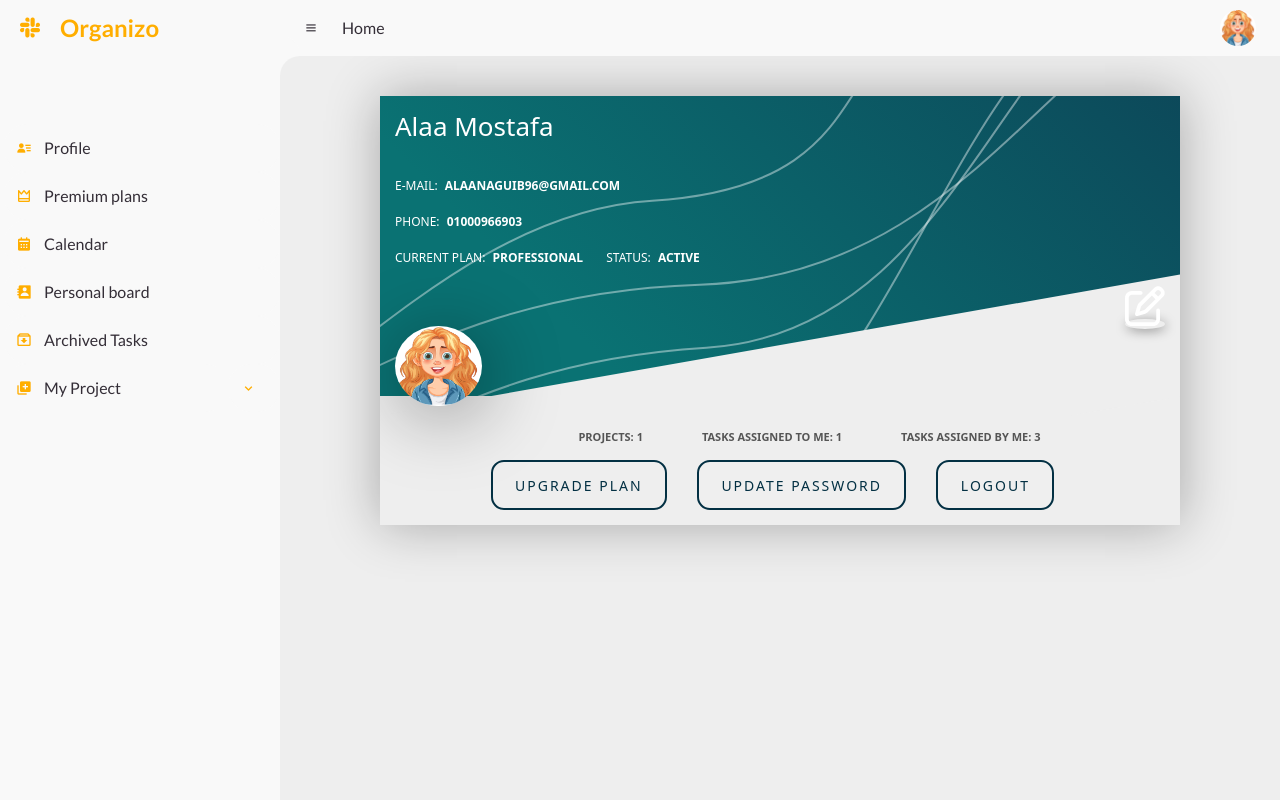
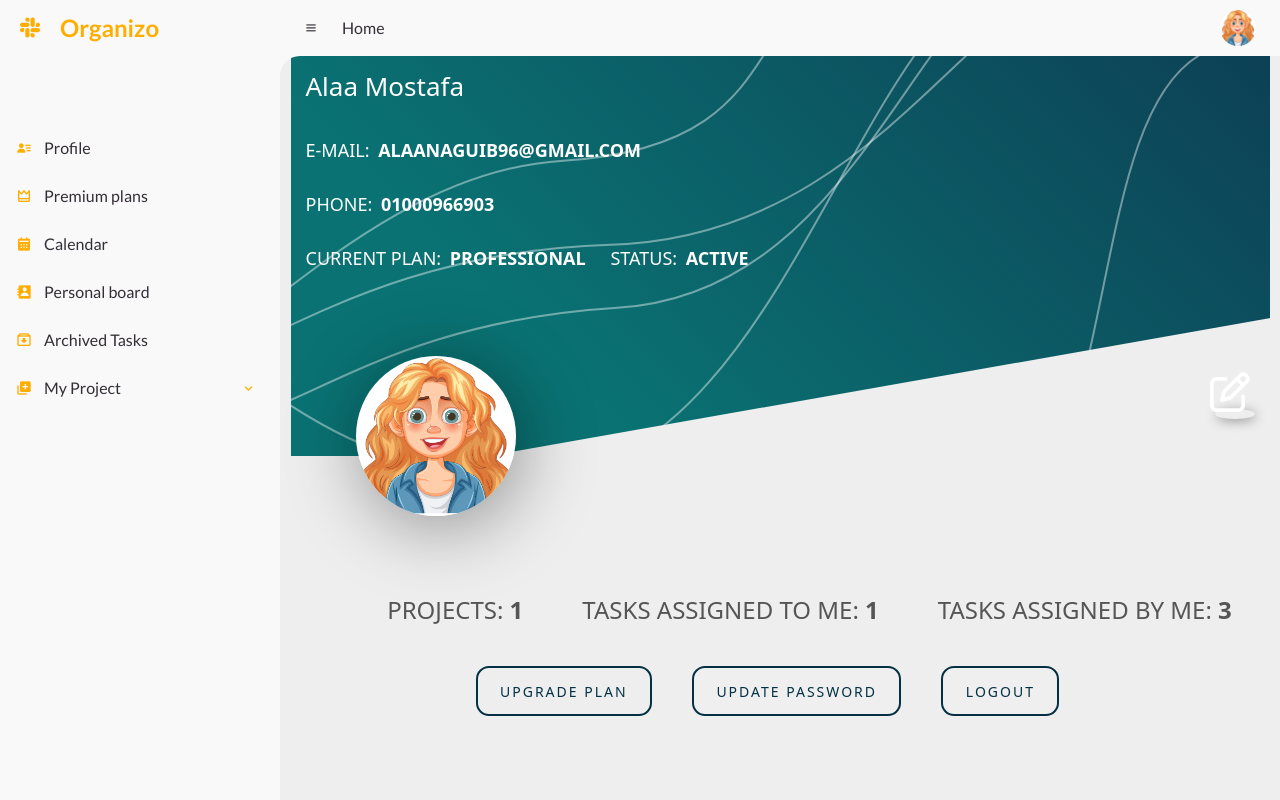
Before and after one commit to MohamedTBadr/3DOS-C1T2-Organizo, a PHP site: page /phpmailer/userprof.php in a window 1280 px wide. Run offline with PHP 8.4, Linux system fonts and the light colour scheme; a user stored in the database is signed in; data comes from the database, SQL or seed files in the repository; some libraries are stand-ins or nearby versions.

Commit message:
Add files via upload

```diff
--- a/css/nav.css
+++ b/css/nav.css
@@ -19,7 +19,7 @@ li {
 	--lato: 'Lato', sans-serif;
 
 	--light: #F9F9F9;
-	--blue: #3C91E6;
+	--blue: #6db1a6;
 	--light-blue: #CFE8FF;
 	--grey: #eee;
 	--dark-grey: #AAAAAA;
--- a/css/userprofile.css
+++ b/css/userprofile.css
@@ -39,13 +39,13 @@ html {
   zoom: 1;
 }
 
-.container {
+/* .container {
   box-shadow: 0 0 50px rgba(0, 0, 0, .3);
   margin: 40px auto;
   overflow: hidden;
   width: 100vh;
   padding: 0;
-}
+} */
 
 .header-container {
   position: relative;
@@ -95,7 +95,7 @@ html {
 .header {
   color: #fff;
   padding: 15px;
-  height: 300px;
+  height: 50vh;
 }
 
 .header>svg {
@@ -124,7 +124,7 @@ html {
 
 .stat-module {
   display: inline-block;
-  font-size: 12px;
+  font-size: large;
   margin-right: 20px;
   text-transform: uppercase;
 }
@@ -137,7 +137,7 @@ html {
 
 .overlay-header {
   background-color: #eee;
-  height: 120px;
+  height: 200px;
   margin: -50px 0 0 -25%;
   transform: rotate(-10deg);
   width: 150%;
@@ -147,24 +147,24 @@ html {
 .body {
   background-color: #eee;
   color: #555;
-  margin-top: -50px;
+  margin-top: -100px;
   padding: 0 15px 15px;
   position: relative;
-  /* height: 100vh; */
-  /* background-size: cover; */
+  background-size: cover;
 }
 body{
   height: 100vh;
 }
+
 .body-image {
   border-radius: 100%;
   box-shadow: 5px 10px 75px rgba(0, 0, 0, .4);
   float: left;
-  margin: -90px 0 20px;
+  margin: -150px 0 50px 50px;
   position: relative;
   z-index: 2;
-  height: 80px;
-  width: 87px;
+  height: 20vh;
+  width: 20vh;
 }
 
 .body-action-button {
@@ -181,8 +181,8 @@ body{
 
 .body-stats {
   display: inline-block;
-  font-size: 11px;
-  font-weight: 700;
+  font-size: x-large;
+  /* font-weight: 700; */
   float: left;
   margin: -20px 0 0 59px;
   position: relative;
@@ -238,7 +238,7 @@ body{
   padding: 10px;
 }
 
-.card-heading {
+/* .card-heading {
   font-size: 12px;
   text-transform: uppercase;
 }
@@ -254,7 +254,7 @@ body{
   overflow-x: scroll;
   padding: 0;
   white-space: nowrap;
-}
+} */
 
 .card-list::-webkit-scrollbar-track {
   -webkit-box-shadow: inset 0 0 2px rgba(0, 0, 0, 0.3);
@@ -284,7 +284,8 @@ body{
 
 svg {
   color: #F5F5F5;
-  margin-top: -40px;
+  margin-top: -48px;
+  margin-right: 10px;
 }
 
 
@@ -378,6 +379,7 @@ button:hover {
 .iconsvg {
   height: 40px;
   width: 40px;
+
 }
 .txt {
   /* background-color: red; */
@@ -385,7 +387,7 @@ button:hover {
   display: flex;
   justify-content: center;
   align-items: center;
-  height: 34px;
+  height: 100px;
 }
 @media(max-width:750px){
   .container{
```
Also changed, not shown: css/Edit password.css (+7 -13 lines), css/editpassword.css (+16 -15 lines), css/payment.css (+11 -16 lines), css/verification.css (+11 -3 lines), css/verification2.css (added, +9 -0 lines).
